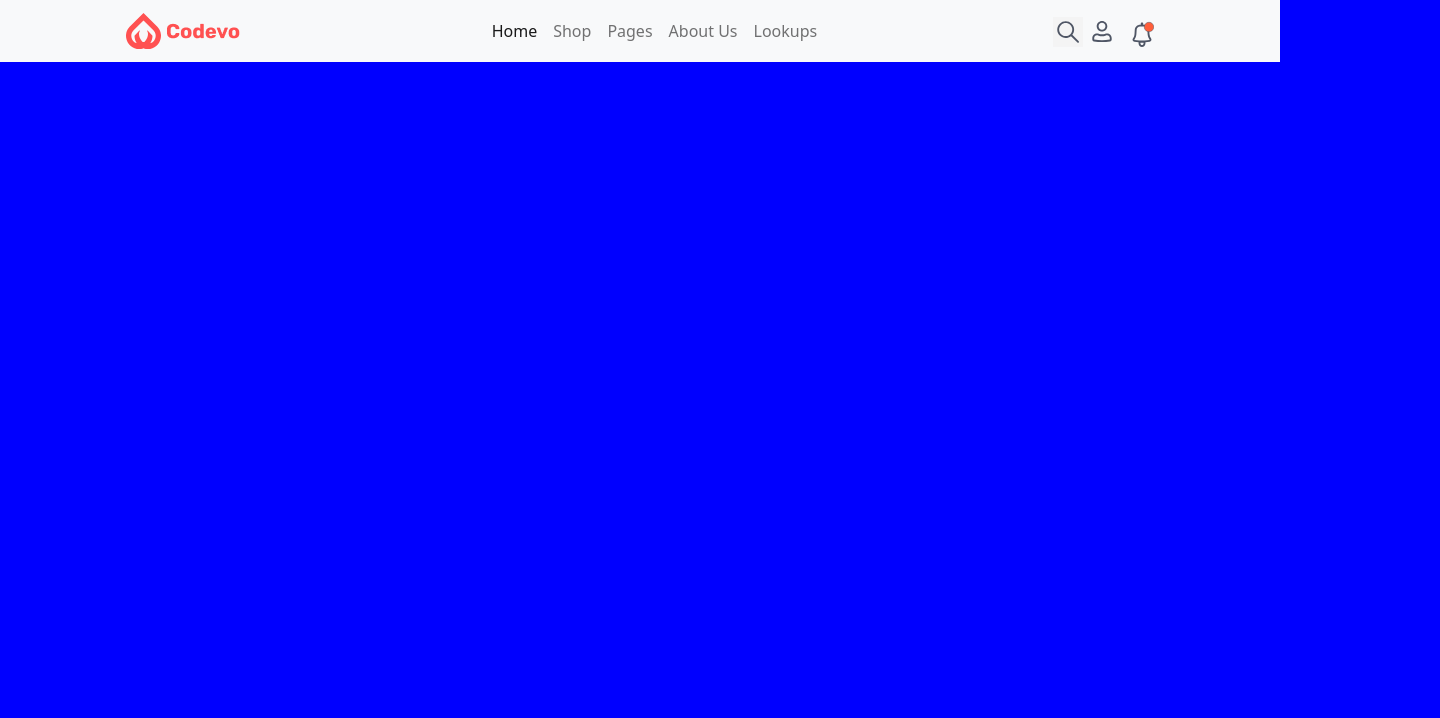
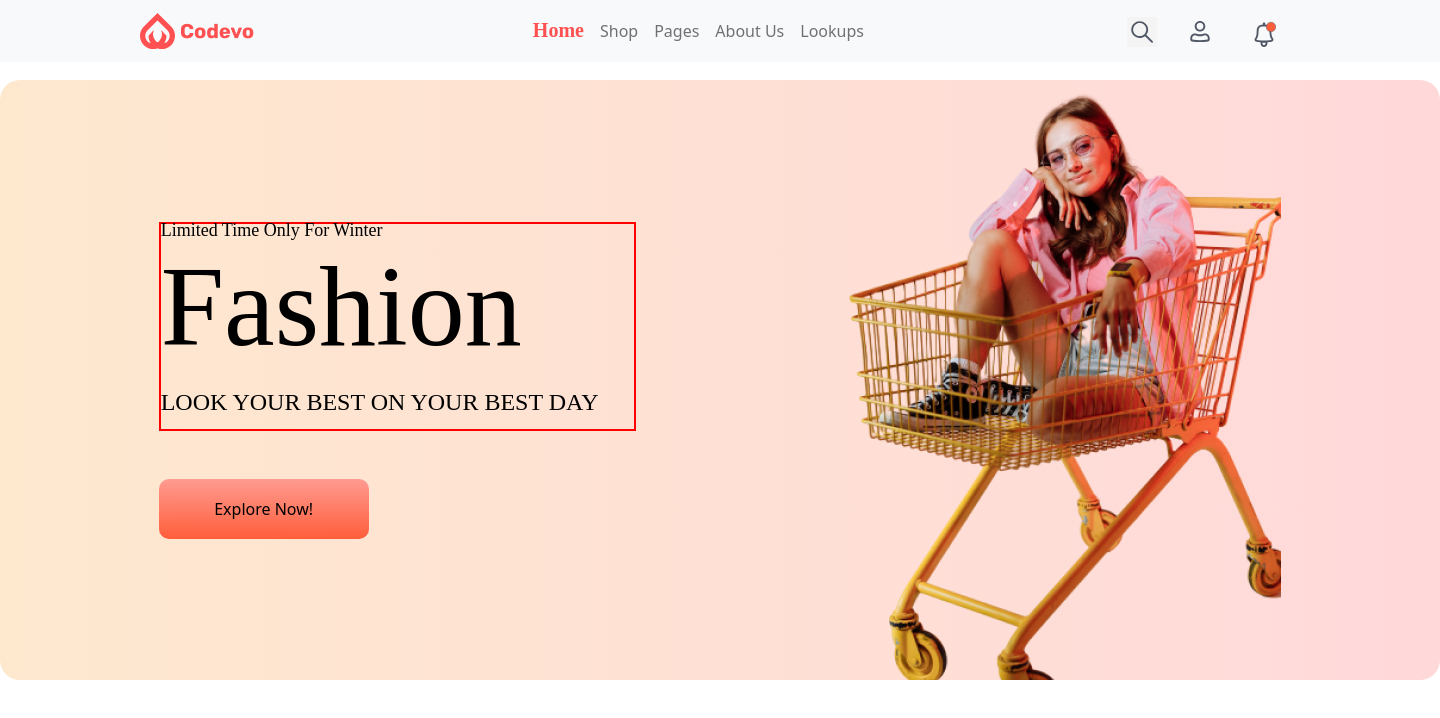
Before and after one commit to Jauhari-01/Frontend-1-Module-Test-July, a plain HTML site: page index.html in a window 1280 px wide. Shown: the whole page, 1440 px wide, since content can reach past the window. Drawn offline with nearby package versions, Linux system fonts and the light colour scheme.

Commit message:
Completed hero section

```diff
--- a/index.html
+++ b/index.html
@@ -12,7 +12,7 @@
 
 <body>
     <header>
-        <nav class="navbar navbar-expand-lg bg-light">
+        <nav class="navbar navbar-expand-lg bg-light fixed-top">
             <div class="container-fluid justify-content-around">
                 <a class="navbar-brand" href="#"><svg xmlns="http://www.w3.org/2000/svg" width="35" height="36"
                         viewBox="0 0 35 36" fill="none">
@@ -29,30 +29,30 @@
                 <div class="collapse navbar-collapse flex-grow-0" id="navbarSupportedContent">
                     <ul class="navbar-nav text-center mb-2 mb-lg-0">
                         <li class="nav-item">
-                            <a class="nav-link active" aria-current="page" href="#">Home</a>
+                            <a class="nav-link active homeText" aria-current="page" href="#">Home</a>
                         </li>
                         <li class="nav-item">
                             <a class="nav-link" href="#">Shop</a>
                         </li>
                         <li class="nav-item">
-                            <a class="nav-link">Pages</a>
+                            <a class="nav-link" href="#">Pages</a>
                         </li>
                         <li class="nav-item">
-                            <a class="nav-link">About Us</a>
+                            <a class="nav-link" href="#">About Us</a>
                         </li>
                         <li class="nav-item">
-                            <a class="nav-link">Lookups</a>
+                            <a class="nav-link" href="#">Lookups</a>
                         </li>
                     </ul>
                 </div>
-                <div class="">
-                    <svg xmlns="http://www.w3.org/2000/svg" width="30" height="31" viewBox="0 0 30 31" fill="none">
+                <div>
+                    <svg class="me-4" xmlns="http://www.w3.org/2000/svg" width="30" height="31" viewBox="0 0 30 31" fill="none">
                         <rect y="0.967926" width="30" height="29.8076" fill="#F4F4F4" />
                         <path fill-rule="evenodd" clip-rule="evenodd"
                             d="M17.9813 20.1513C14.6685 22.7876 9.81921 22.5801 6.74823 19.5288C3.45318 16.2549 3.45318 10.9468 6.74823 7.67291C10.0433 4.39899 15.3856 4.39899 18.6807 7.67291C21.7516 10.7242 21.9605 15.5424 19.3072 18.834L25.7517 25.2372C26.1178 25.6009 26.1178 26.1907 25.7517 26.5545C25.3856 26.9183 24.792 26.9183 24.4259 26.5545L17.9813 20.1513ZM8.07406 18.2115C5.51124 15.6651 5.51124 11.5366 8.07406 8.99023C10.6369 6.44385 14.792 6.44385 17.3548 8.99023C19.9158 11.5347 19.9176 15.659 17.3605 18.2059C17.3586 18.2077 17.3567 18.2096 17.3548 18.2115C17.3529 18.2133 17.3511 18.2152 17.3492 18.2171C14.7859 20.7579 10.635 20.756 8.07406 18.2115Z"
                             fill="#4F5665" />
                     </svg>
-                    <svg xmlns="http://www.w3.org/2000/svg" width="30" height="31" viewBox="0 0 30 31" fill="none">
+                    <svg class="me-4" xmlns="http://www.w3.org/2000/svg" width="30" height="31" viewBox="0 0 30 31" fill="none">
                         <path fill-rule="evenodd" clip-rule="evenodd"
                             d="M9.6875 10.2892C9.6875 7.37401 12.066 5.01077 15 5.01077C17.934 5.01077 20.3125 7.37401 20.3125 10.2892C20.3125 13.2044 17.934 15.5676 15 15.5676C12.066 15.5676 9.6875 13.2044 9.6875 10.2892ZM15 6.87375C13.1015 6.87375 11.5625 8.4029 11.5625 10.2892C11.5625 12.1755 13.1015 13.7047 15 13.7047C16.8985 13.7047 18.4375 12.1755 18.4375 10.2892C18.4375 8.4029 16.8985 6.87375 15 6.87375Z"
                             fill="#4F5665" />
@@ -60,7 +60,7 @@
                             d="M10 19.2936C8.4467 19.2936 7.1875 20.5447 7.1875 22.0881V23.5639C7.1875 23.5864 7.20389 23.6055 7.22621 23.6091C12.3747 24.4443 17.6253 24.4443 22.7738 23.6091C22.7961 23.6055 22.8125 23.5864 22.8125 23.5639V22.0881C22.8125 20.5447 21.5533 19.2936 20 19.2936H19.5739C19.541 19.2936 19.5082 19.2988 19.4769 19.3089L18.395 19.6599C16.189 20.3757 13.811 20.3757 11.605 19.6599L10.5231 19.3089C10.4918 19.2988 10.459 19.2936 10.4261 19.2936H10ZM5.3125 22.0881C5.3125 19.5158 7.41116 17.4306 10 17.4306H10.4261C10.6567 17.4306 10.8859 17.4668 11.1051 17.538L12.187 17.889C14.0148 18.482 15.9852 18.482 17.813 17.889L18.8949 17.538C19.1141 17.4668 19.3433 17.4306 19.5739 17.4306H20C22.5888 17.4306 24.6875 19.5158 24.6875 22.0881V23.5639C24.6875 24.4994 24.0051 25.297 23.0759 25.4478C17.7274 26.3154 12.2726 26.3154 6.92409 25.4478C5.99485 25.297 5.3125 24.4994 5.3125 23.5639V22.0881Z"
                             fill="#4F5665" />
                     </svg>
-                    <svg xmlns="http://www.w3.org/2000/svg" width="33" height="31" viewBox="0 0 33 31" fill="none">
+                    <svg class="me-4" xmlns="http://www.w3.org/2000/svg" width="33" height="31" viewBox="0 0 33 31" fill="none">
                         <path fill-rule="evenodd" clip-rule="evenodd"
                             d="M22.25 7.7003C22.25 7.01437 21.6903 6.45831 21 6.45831C20.3096 6.45831 19.75 7.01437 19.75 7.7003V8.63179H19.0532C16.2719 8.63179 13.9699 10.7804 13.7963 13.5385L13.52 17.927C13.4147 19.6002 12.8493 21.2127 11.8855 22.5887C11.0146 23.832 11.7899 25.5491 13.3036 25.7296L17.5625 26.2374V27.572C17.5625 29.4584 19.1015 30.9875 21 30.9875C22.8985 30.9875 24.4375 29.4584 24.4375 27.572V26.2374L28.6964 25.7296C30.2101 25.5491 30.9853 23.832 30.1145 22.5887C29.1506 21.2127 28.5853 19.6002 28.48 17.927L28.2037 13.5385C28.0301 10.7804 25.7281 8.63179 22.9467 8.63179H22.25V7.7003ZM19.0532 10.4948C17.262 10.4948 15.7794 11.8785 15.6676 13.6548L15.3913 18.0433C15.2646 20.0568 14.5843 21.997 13.4245 23.6529C13.3615 23.7427 13.4176 23.8668 13.527 23.8799L18.199 24.4369C20.0597 24.6588 21.9403 24.6588 23.8009 24.4369L28.473 23.8799C28.5824 23.8668 28.6384 23.7427 28.5755 23.6529C27.4157 21.997 26.7354 20.0568 26.6086 18.0433L26.3324 13.6548C26.2205 11.8785 24.738 10.4948 22.9467 10.4948H19.0532ZM21 29.1245C20.137 29.1245 19.4375 28.4295 19.4375 27.572V26.6406H22.5625V27.572C22.5625 28.4295 21.8629 29.1245 21 29.1245Z"
                             fill="#4F5665" />
@@ -70,7 +70,19 @@
             </div>
         </nav>
     </header>
-    <section class="hero-section"></section>
+    <section class="hero-section">
+        <div>
+            <div class="heading-area">
+                <p class="text1">Limited Time Only For Winter</p>
+                <p class="text2">
+                    Fashion
+                </p>
+                <p class="text3">LOOK YOUR BEST ON YOUR BEST DAY</p>
+            </div>
+            <button class="btn1 mt-5">Explore Now!</button>
+        </div>
+        <img src="./assets/heroSectionPic.png" alt="">
+    </section>
     <section class="collection-component"></section>
     <section class="new-arrival-component"></section>
     <section class="categories"></section>
--- a/style.css
+++ b/style.css
@@ -1,3 +1,70 @@
+*{
+    margin: 0;
+    padding: 0;
+}
 body{
-    background-color: blue;
+    /* background-color: blue; */
 }
+.homeText{
+    color: #FF5151 !important;
+    font-family: Rubik;
+    font-size: 20px;
+    font-style: normal;
+    font-weight: 700;
+    line-height: normal;
+}
+nav{
+    width: 90rem;
+}
+.hero-section{
+    border-radius: 20px;
+    background: linear-gradient(90deg, rgba(252, 203, 144, 0.44) 0%, rgba(255, 154, 158, 0.38) 100%);
+    width: 90rem;
+    height: 37.5rem;
+    margin-top: 5rem;
+    flex-shrink: 0;
+    display: flex;
+    justify-content: space-evenly;
+    align-items: center;
+    flex-wrap: wrap;
+}
+.heading-area{
+    width: 29.8125rem;
+    height: 13.0625rem;
+    border: 2px solid red;
+    display: flex;
+    flex-direction: column;
+    justify-content: center;
+}
+.text1{
+    color: #000;
+    font-family: Mada;
+    font-size: 1.125rem;
+    font-style: normal;
+    line-height: normal;
+    margin-bottom: 0;
+}
+.text2{
+    color: #000;
+    font-family: Aclonica;
+    font-size: 7.125rem;
+    font-style: normal;
+    font-weight: 400;
+    line-height: normal;
+}
+.text3{
+    color: #000;
+    font-family: Mada;
+    font-size: 1.5rem;
+    font-style: normal;
+    font-weight: 400;
+    line-height: normal;
+}
+
+.btn1{
+    border-radius: 0.625rem;
+    background: linear-gradient(180deg, rgba(255, 81, 81, 0.50) 0%, #FF5E3A 100%);
+    width: 13.125rem;
+    height: 3.75rem;
+    border: none;
+}
```
Also changed, not shown: assets/heroSectionPic.png (added).
